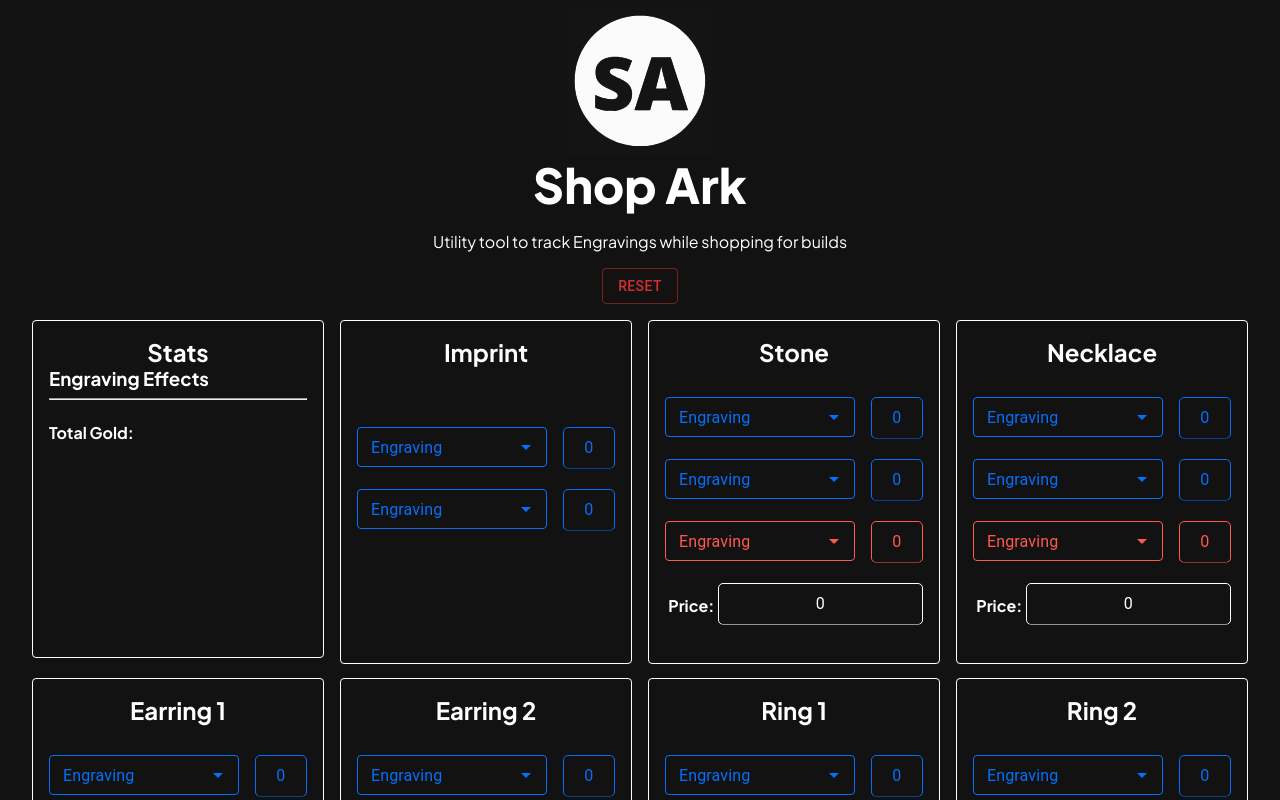
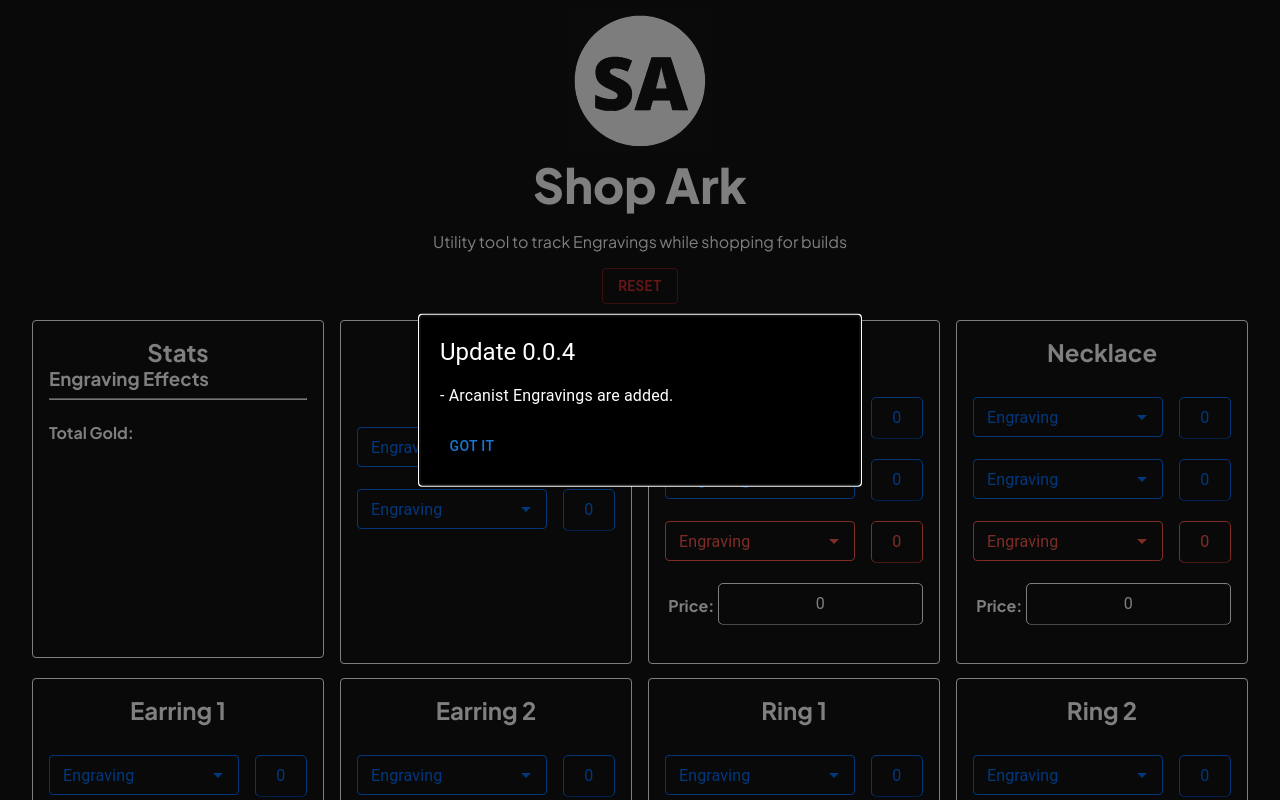
Before and after one commit to code-4-bread/shop-ark, a React (Create React App) app: page / in a window 1280 px wide. Shown: the top 800 px of the page. Built offline with nearby package versions, Linux system fonts and the light colour scheme.

Commit message:
🔖 Added arcanist 0.0.4

```diff
--- a/src/components/Body.jsx
+++ b/src/components/Body.jsx
@@ -7,9 +7,24 @@ import {
   DialogActions,
   DialogContent,
   DialogContentText,
+  Modal,
+  Box,
+  Typography,
 } from '@mui/material';
+import styled from 'styled-components';
 import EngravingCard from './EngravingCard/EngravingCard';
 import Stats from './Stats/Stats';
+import { VERSION } from '../version';
+
+const StyledBox = styled(Box)`
+  position: absolute;
+  top: 50%;
+  left: 50%;
+  transform: translate(-50%, -50%);
+  width: 400px;
+  background-color: black;
+  padding: 20px;
+`;
 
 const Body = () => {
   const existingState = localStorage.getItem('shop-ark-state');
@@ -23,9 +38,27 @@ const Body = () => {
     ring2: { p1: {}, p2: {}, n1: {}, price: 0 },
   };
 
+  const shopArkInfoStorage = localStorage.getItem('shop-ark-info');
+
+  const shopArkInfo = shopArkInfoStorage
+    ? JSON.parse(shopArkInfoStorage)
+    : null;
+
+  let updateModalShown = false;
+  let version = '';
+
+  if (shopArkInfo) {
+    updateModalShown = shopArkInfo.updateModalShown;
+    version = shopArkInfo.version;
+  }
+
   const [state, setState] = useState(JSON.parse(existingState) || defaultData);
 
   const [open, setOpen] = useState(false);
+
+  const [modalValue, setModalValue] = useState(
+    !updateModalShown || version !== VERSION ? true : false
+  );
 
   const handleClickOpen = () => {
     setOpen(true);
@@ -43,8 +76,37 @@ const Body = () => {
     setOpen(false);
   };
 
+  const handleCloseModal = () => {
+    setModalValue(false);
+    localStorage.setItem(
+      'shop-ark-info',
+      JSON.stringify({
+        updateModalShown: true,
+        version: VERSION,
+      })
+    );
+  };
+
   return (
     <>
+      <Modal
+        open={modalValue}
+        onClose={handleCloseModal}
+        aria-labelledby='modal-modal-title'
+        aria-describedby='modal-modal-description'
+      >
+        <StyledBox>
+          <Typography id='modal-modal-title' variant='h5' component='h2'>
+            Update 0.0.4
+          </Typography>
+          <Typography id='modal-modal-description' sx={{ mt: 2 }}>
+            - Arcanist Engravings are added.
+          </Typography>
+          <Button style={{ marginTop: '20px' }} onClick={handleCloseModal}>
+            Got it
+          </Button>
+        </StyledBox>
+      </Modal>
       <Dialog
         open={open}
         onClose={handleClose}
--- a/src/engravings.js
+++ b/src/engravings.js
@@ -78,7 +78,9 @@ const classEngravings = [
   'Control',
   'Pinnacle',
   'Gravity Training',
-  'Rage Hammer'
+  'Rage Hammer',
+  'Emperor\'s Edict',
+  'Empress Grace'
 ];
 
 const negativeEngravings = [
--- /dev/null
+++ b/src/version.js
@@ -0,0 +1,5 @@
+const VERSION = '0.0.4';
+
+module.exports = {
+  VERSION
+}
```
